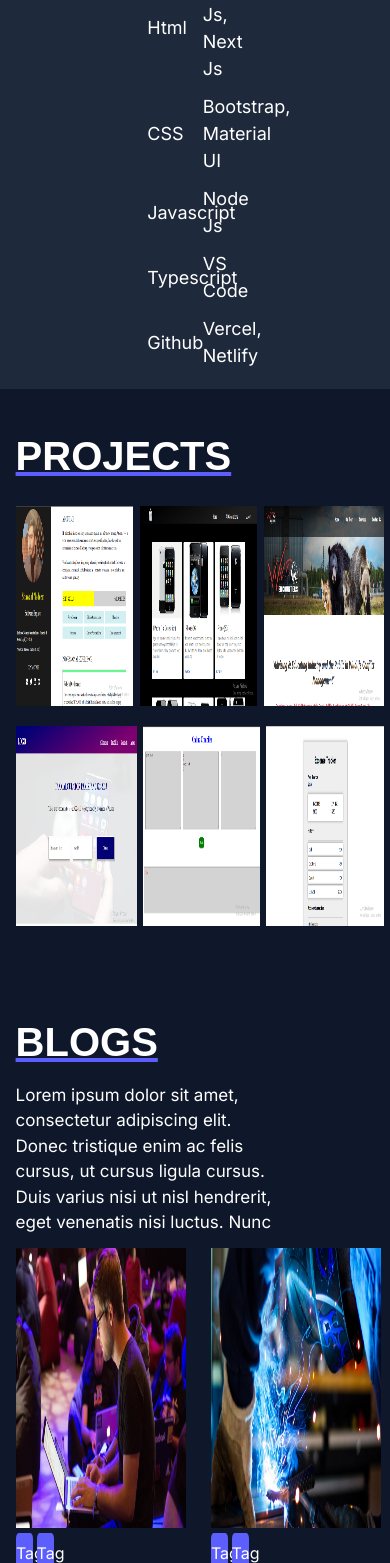
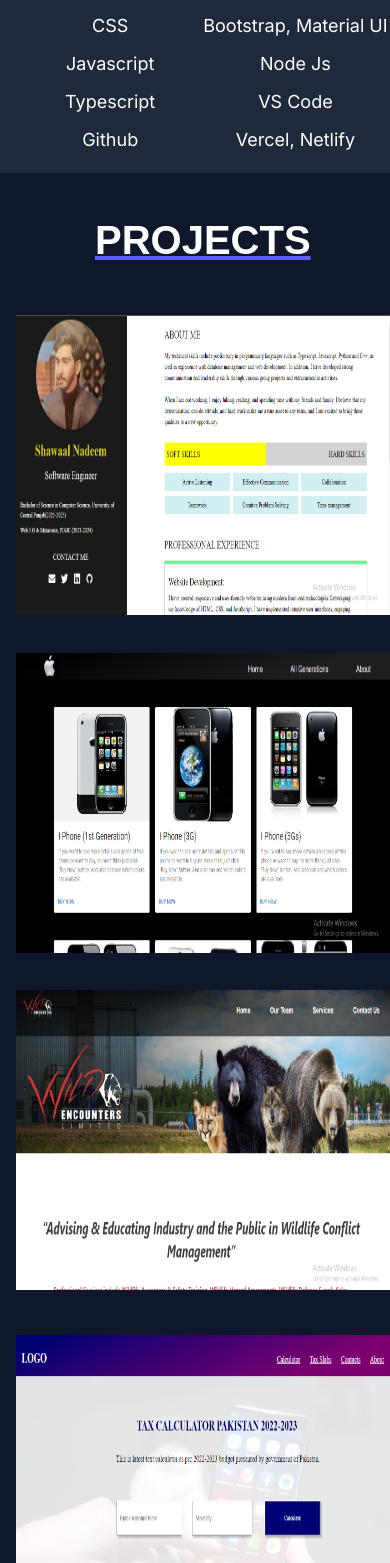
Before and after one commit to Shawaal-Nadeem/Portfolio-in-Next-JS, a Next.js app: page / in a window 390 px wide. Shown: the part 1005-2568 px from the top of the page. Built offline with nearby package versions, Linux system fonts and the light colour scheme.

Commit message:
responsiveness on working

```diff
--- a/src/app/globals.css
+++ b/src/app/globals.css
@@ -7,7 +7,6 @@
 
 body
 {
-  /* background: rgba(15,23,42,255); */
   background-color: rgba(30,41,59,255);
 }
 html
@@ -433,63 +432,82 @@
  display: flex;
  justify-content: center;
 }
-.tech
+.tech p
 {
   display: flex;
- align-items: center;
- justify-content: center;
- width: 100%;
-}
-.tech p
-{
-  width:15%
-}
-.teach p .col2
-{
-  width: 80%;
+  align-items: center;
+  justify-content: center;
+  width:50%
 }
 .about .pic
 {
   display: none;
 }
-
 .projects .content h1
 {
-  font-size: 40px;
-  font-weight: 550;
+  display: flex;
+  justify-content: center;
+}
+.projects .content .projPics
+{
+  display: flex;
+  flex-direction: column;
+  margin-top: 2%;
 }
 .projects .content .projPics img
 {
-  width: 95%;
-  height: 200px;
+  margin-top: 10%;
+  width: 100%;
+  height: 300px;
 }
-.blogs .content h1
+.blogs .content
 {
-  font-size: 40px;
-  font-weight: 550;
+  display: flex;
+  align-items: center;
+  justify-content: center;
+  flex-direction: column;
 }
-.blogs .content p
+.blogImages
 {
-  width: 70%;
-  font-size: 17px;
+  display: flex;
+  flex-direction: column;
+}
+.blogSection1
+{
+  margin-top: 5%;
+  display: flex;
+  align-items: center;
+  flex-direction: column;
+}
+.blogSection2
+{
+  margin-top: 8%;
+  display: flex;
+  align-items: center;
+  flex-direction: column;
 }
 .blogImages img
 {
-  width: 95%;
-  height: 280px;
+  width: 90%;
+  height: 350px;
 }
-.blogImages p
+.tagBtn
 {
-  font-size: 18px;
+display: none;
 }
-.contact .content h1
+.blogReadBtn
 {
-  font-size: 40px;
-  font-weight: 550;
+  display: flex;
+  justify-content: center;
 }
-.contact .content p
+.readBtn
 {
-  font-size: 17px;
-  width: 70%;
+  font-size: 19px;
+  margin-top: 5%;
+  margin-bottom: 7%;
+}
+.contact
+{
+margin-bottom: 5%;
 }
 }
--- a/src/app/page.tsx
+++ b/src/app/page.tsx
@@ -84,7 +84,7 @@
   <p>Lorem ipsum dolor sit amet, consectetur adipiscing elit. Donec tristique enim ac felis cursus, ut cursus ligula cursus. Duis varius nisi ut nisl hendrerit, eget venenatis nisi luctus. Nunc</p>
 </div>
 <div className="blogImages">
-  <div>
+  <div className='blogSection1'>
   <img src="/images/blogPic1.png"></img>
   <div className="tagBtn">
   <button>Tag</button>
@@ -92,7 +92,7 @@
   </div>
   <p>ut cursus ligula cursus. Duis varius nisi ut nisl hendrerit, eget venenatis nisi luctus. Nunc</p>
   </div>
-  <div>
+  <div className='blogSection2'>
   <img src="/images/blogPic2.png"></img>
   <div className="tagBtn">
   <button>Tag</button>
@@ -101,7 +101,9 @@
   <p>ut cursus ligula cursus. Duis varius nisi ut nisl hendrerit, eget venenatis nisi luctus. Nunc</p>
   </div>
 </div>
+<div className='blogReadBtn'>
 <button className="readBtn">Read More</button>
+</div>
 </div>
 </div>
 <div className="contact" id="contact">
```
